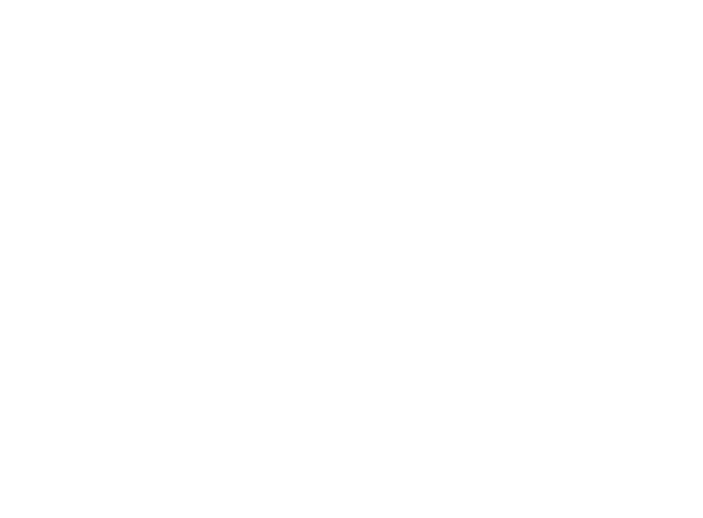
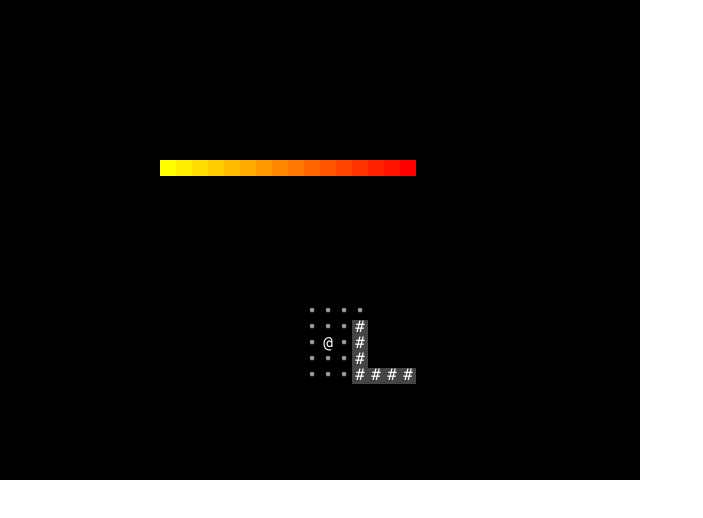
Before and after one commit to maetl/overprint, a website: page examples/glyphs.html in a window 1280 px wide. Shown: the whole page, without its empty margins (0-703 px from the left). Drawn offline with Linux system fonts and the light colour scheme.

Commit message:
Ensure font-size gets calculated with the correct device/pixel ratio

```diff
--- a/overprint.js
+++ b/overprint.js
@@ -38,7 +38,7 @@ Overprint.Font = function(family, weight, size) {
 	return {
 		family: family,
 		weight: weight,
-		size: size,
+		size: size || 16,
 		toCSS: function() {
 			return this.weight + ' '+ this.size +'px ' + this.family;
 		}
@@ -49,7 +49,7 @@ Overprint.Terminal = function(width, height, canvas, font, isResponsive) {
 	this._width = width;
 	this._height = height;
 	this._canvas = canvas;
-	this._font = font || Overprint.Font('inconsolata', 'normal');
+	this._font = font || Overprint.Font('Menlo', 'normal');
 	this._responsive = isResponsive ? true : false;
 
 	this._context = this._canvas.getContext('2d');
@@ -83,8 +83,8 @@ Overprint.Terminal.prototype.resetLayout = function() {
 		this._canvas.height = elementHeight;
 
 	} else {
-		var textMeasure = this._context.measureText("@");
-		var textWidth = Math.ceil(textMeasure.width);
+		var textMeasure = this._context.measureText("W");
+		var textWidth = Math.ceil(textMeasure.width) * this._ratio;
 		var textHeight = this._font.size;
 
 		// Force square aspect ratio
```
Also changed, not shown: examples/glyphs.html (+2 -0 lines).
